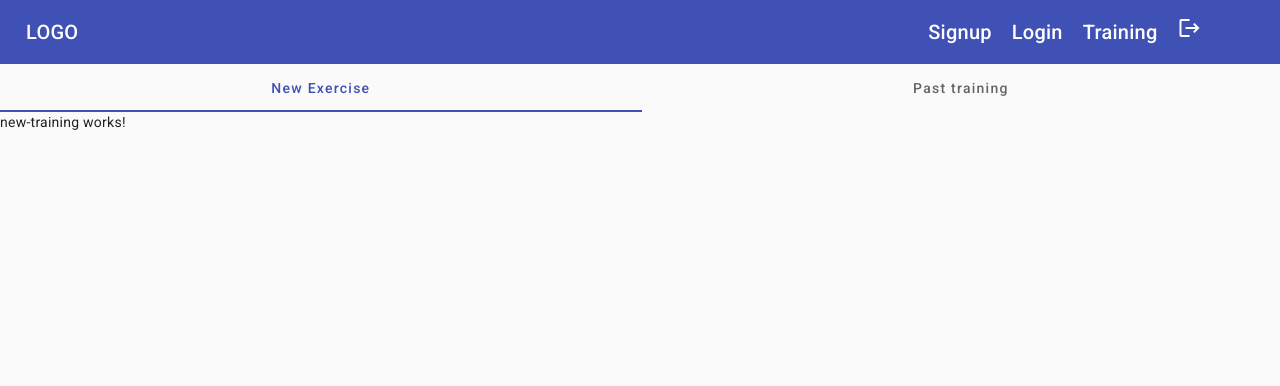
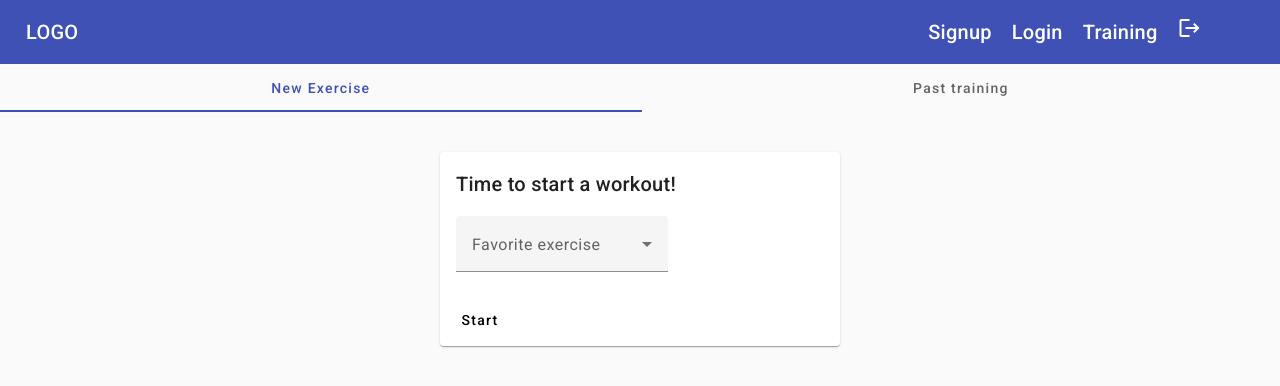
Before and after one commit to julia-kocik/angular-fitness-app, an Angular app: page /training in a window 1280 px wide. Shown: the top 386 px of the page. Built offline with nearby package versions, Linux system fonts and the light colour scheme.

Commit message:
Add new Card component

```diff
--- a/src/app/training/new-training/new-training.component.css
+++ b/src/app/training/new-training/new-training.component.css
@@ -0,0 +1,11 @@
+.new-training {
+  display: flex;
+  justify-content: center;
+  align-items: flex-start;
+  min-height: 80vh;
+}
+
+mat-card {
+  width: 400px;
+  margin: 40px 0;
+}
--- a/src/app/training/new-training/new-training.component.html
+++ b/src/app/training/new-training/new-training.component.html
@@ -1 +1,26 @@
-<p>new-training works!</p>
+<section class="new-training">
+  <mat-card>
+    <mat-card-header>
+      <h2>Time to start a workout!</h2>
+    </mat-card-header>
+    <mat-card-content>
+    <mat-form-field appearance="fill">
+      <mat-label>Favorite exercise</mat-label>
+      <mat-select>
+        <mat-option value="crunches">
+          Crunches
+        </mat-option>
+        <mat-option value="running">
+          Running
+        </mat-option>
+        <mat-option value="walking">
+          Walking
+        </mat-option>
+      </mat-select>
+    </mat-form-field>
+    </mat-card-content>
+    <mat-card-actions>
+      <button type="submit" mat-button>Start</button>
+    </mat-card-actions>
+  </mat-card>
+</section>
```
Also changed, not shown: src/app/material.module.ts (+5 -2 lines).
